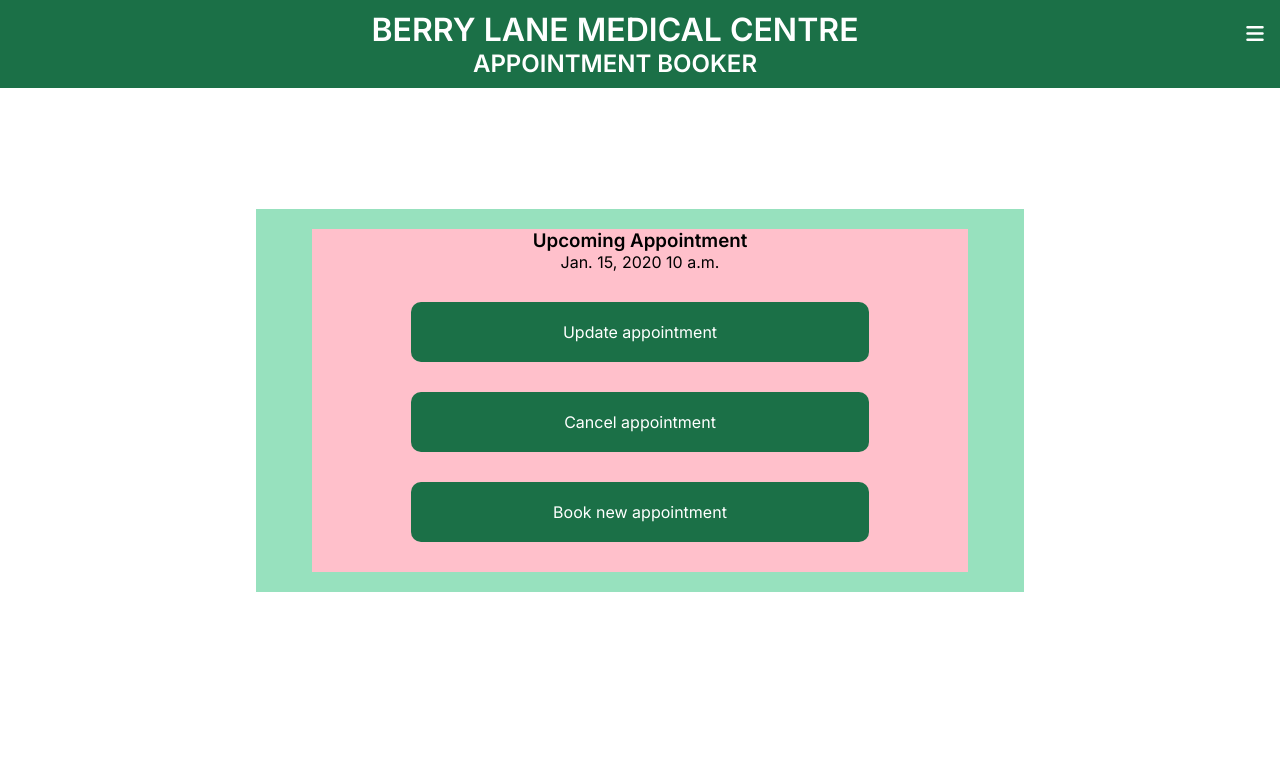
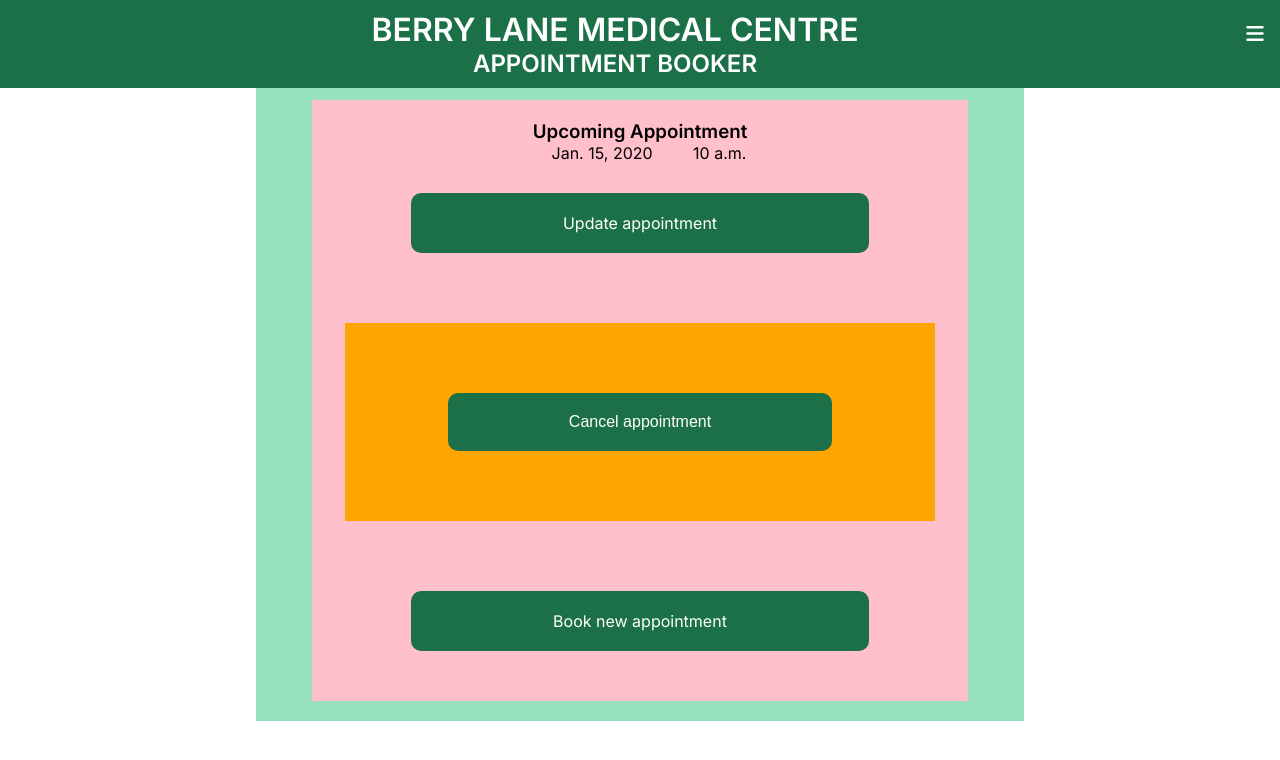
Before and after one commit to CatherineP37/project_4, a Django app: page /booked_appointment/ in a window 1280 px wide. Shown: the top 760 px of the page. Run offline with Django 5.2, Linux system fonts and the light colour scheme; a user stored in the database is signed in; tables that the repository leaves empty hold one stand-in row (values such as "Sample post"); some libraries are stand-ins or nearby versions.

Commit message:
Replace page content for booked_appointment.html

```diff
--- a/templates/booked_appointment.html
+++ b/templates/booked_appointment.html
@@ -2,17 +2,19 @@
 {% load static %}
 {% block content %}
 <div>
-  <h3>Upcoming Appointment</h3>
-
+  <h3>Upcoming Appointment</h3>
 
 
 
 {% for booking in appointments %}
 
-    {{ booking.appointment.date }}
-    {{ booking.appointment.time }}
-    <a href="{% url 'update_booking' booking.id %}" class="buttons">Update appointment</a>
-    <a href="{% url 'cancellation' booking.id %}" class="buttons">Cancel appointment</a>
+    {{ booking.appointment.date }}
+    {{ booking.appointment.time }}
+    <a href="{% url 'update_booking' booking.id %}" class="buttons">Update appointment</a>
+    <form action="{% url 'cancellation' booking.id %}" method="POST">
+      {% csrf_token %}
+      <input type="submit" class="buttons" name="cancel_button" value="Cancel appointment">
+    </form>
 
 {% endfor %}
 <a href="{% url 'booking' %}" class="buttons">Book new appointment</a>
```
